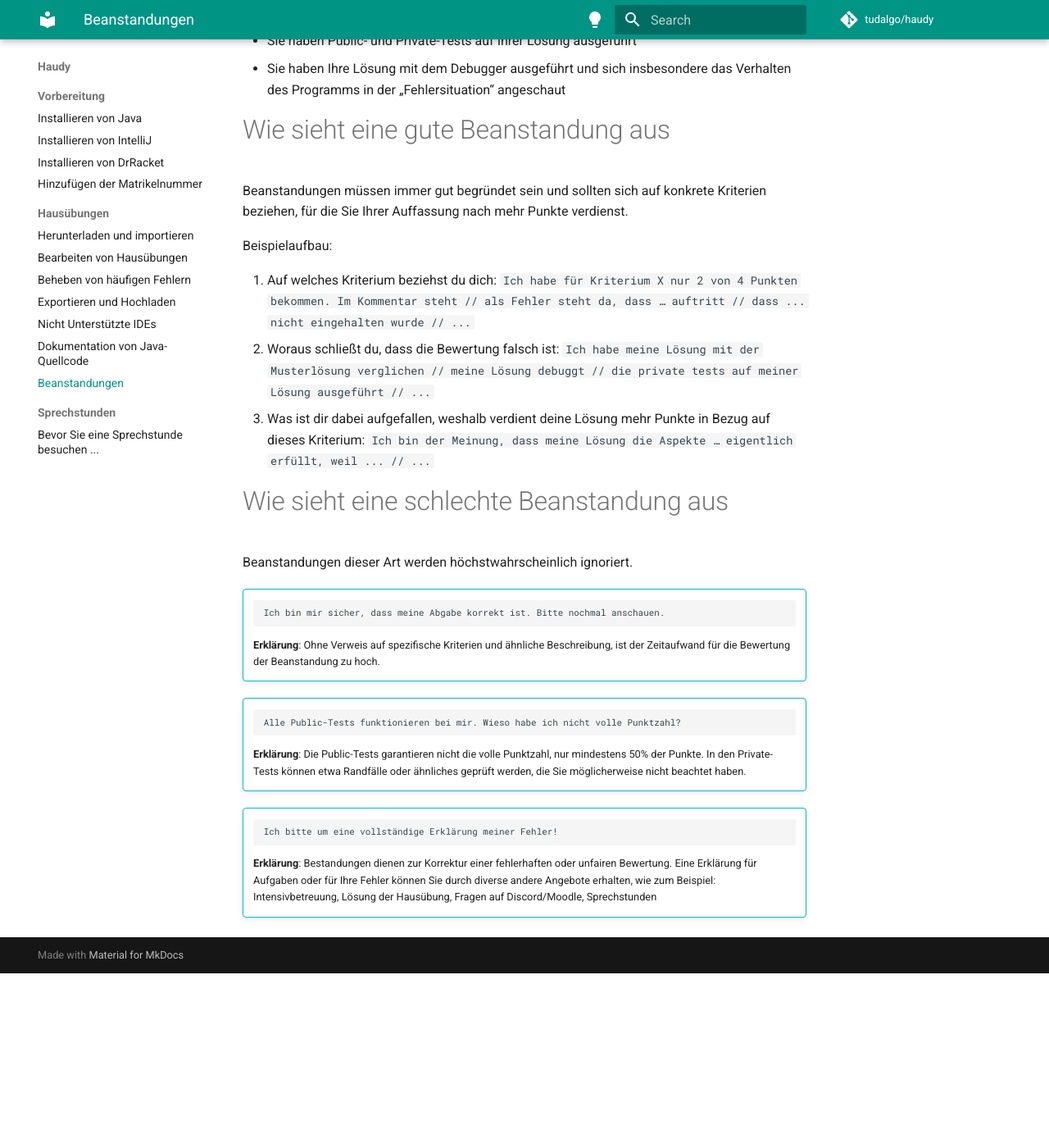
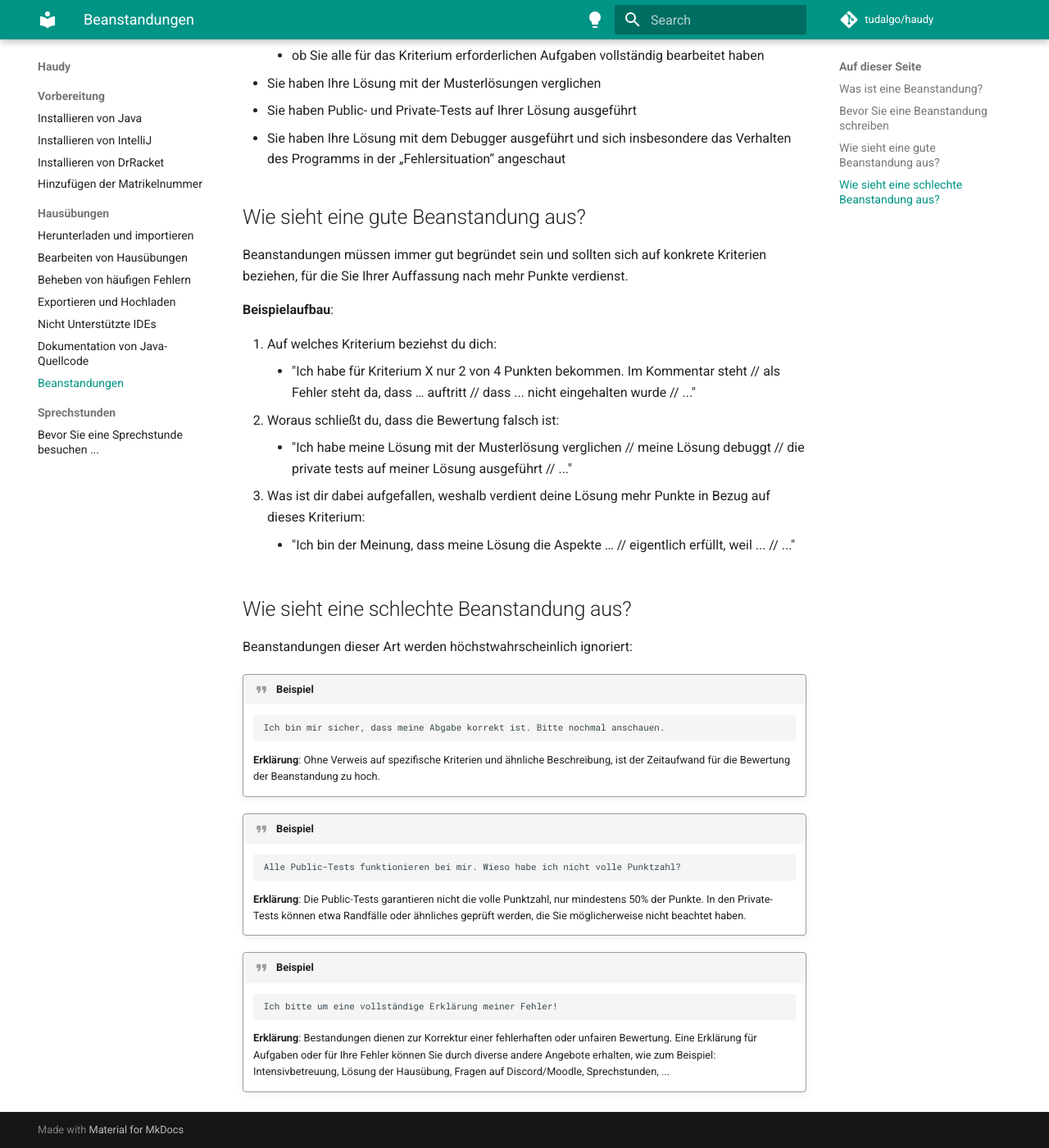
Before and after one commit to tudagrade/wiki, an MkDocs documentation site: the page built from docs/exercises/complaints.md, in a window 1280 px wide and 1400 px high, scrolled down 805 px. Shown: the whole window at 82% size. Built offline with MkDocs 1.6.1 and Material for MkDocs 9.7.7, drawn with Linux system fonts in a browser that asks for light colours; comment, search, counter and statistics services are not loaded; before the commit the page ends 1992 px from its top, so only the background shows below that; some of the changed text lies outside the part shown.

Commit message:
some formatting

````diff
--- a/docs/exercises/complaints.md
+++ b/docs/exercises/complaints.md
@@ -16,32 +20,37 @@ Sobald Ihre Beanstandung bearbeitet wurde, wird ihre Beanstandung als bewertet m
 - Sie haben Ihre Lösung mit der Musterlösungen verglichen
 - Sie haben Public- und Private-Tests auf Ihrer Lösung ausgeführt
 - Sie haben Ihre Lösung mit dem Debugger ausgeführt und sich insbesondere das Verhalten des Programms in der „Fehlersituation“ angeschaut
-# Wie sieht eine gute Beanstandung aus
+
+## Wie sieht eine gute Beanstandung aus?
 Beanstandungen müssen immer gut begründet sein und sollten sich auf konkrete Kriterien beziehen, für die Sie Ihrer Auffassung nach mehr Punkte verdienst.
 
-Beispielaufbau:
+**Beispielaufbau**:
 
-1. Auf welches Kriterium beziehst du dich: `Ich habe für Kriterium X nur 2 von 4 Punkten bekommen. Im Kommentar steht // als Fehler steht da, dass … auftritt // dass ... nicht eingehalten wurde // ...`
-2. Woraus schließt du, dass die Bewertung falsch ist: `Ich habe meine Lösung mit der Musterlösung verglichen // meine Lösung debuggt // die private tests auf meiner Lösung ausgeführt // ...`
-3. Was ist dir dabei aufgefallen, weshalb verdient deine Lösung mehr Punkte in Bezug auf dieses Kriterium: `Ich bin der Meinung, dass meine Lösung die Aspekte … eigentlich erfüllt, weil ... // ...`
+1. Auf welches Kriterium beziehst du dich:
+    * "Ich habe für Kriterium X nur 2 von 4 Punkten bekommen. Im Kommentar steht // als Fehler steht da, dass … auftritt // dass ... nicht eingehalten wurde // ..."
+2. Woraus schließt du, dass die Bewertung falsch ist:
+    * "Ich habe meine Lösung mit der Musterlösung verglichen // meine Lösung debuggt // die private tests auf meiner Lösung ausgeführt // ..."
+3. Was ist dir dabei aufgefallen, weshalb verdient deine Lösung mehr Punkte in Bezug auf dieses Kriterium:
+    * "Ich bin der Meinung, dass meine Lösung die Aspekte … // eigentlich erfüllt, weil ... // ..."
 
-#  Wie sieht eine schlechte Beanstandung aus
-Beanstandungen dieser Art werden höchstwahrscheinlich ignoriert.
+## Wie sieht eine schlechte Beanstandung aus?
 
-!!! info ""
+Beanstandungen dieser Art werden höchstwahrscheinlich ignoriert:
+
+!!! quote "Beispiel"
 	```
 	Ich bin mir sicher, dass meine Abgabe korrekt ist. Bitte nochmal anschauen.
 	```
 	**Erklärung**: Ohne Verweis auf spezifische Kriterien und ähnliche Beschreibung, ist der Zeitaufwand für die Bewertung der Beanstandung zu hoch.
 
-!!! info ""
+!!! quote "Beispiel"
 	```
 	Alle Public-Tests funktionieren bei mir. Wieso habe ich nicht volle Punktzahl?
 	```
 	**Erklärung**: Die Public-Tests garantieren nicht die volle Punktzahl, nur mindestens 50% der Punkte. In den Private-Tests können etwa Randfälle oder ähnliches geprüft werden, die Sie möglicherweise nicht beachtet haben.
 
-!!! info ""
+!!! quote "Beispiel"
 	```
 	Ich bitte um eine vollständige Erklärung meiner Fehler!
 	```
-	**Erklärung**: Bestandungen dienen zur Korrektur einer fehlerhaften oder unfairen Bewertung. Eine Erklärung für Aufgaben oder für Ihre Fehler können Sie durch diverse andere Angebote erhalten, wie zum Beispiel: Intensivbetreuung, Lösung der Hausübung, Fragen auf Discord/Moodle, Sprechstunden
+	**Erklärung**: Bestandungen dienen zur Korrektur einer fehlerhaften oder unfairen Bewertung. Eine Erklärung für Aufgaben oder für Ihre Fehler können Sie durch diverse andere Angebote erhalten, wie zum Beispiel: Intensivbetreuung, Lösung der Hausübung, Fragen auf Discord/Moodle, Sprechstunden, ...
````
Also changed, not shown: other parts of docs/exercises/complaints.md (+9 -5 lines).
